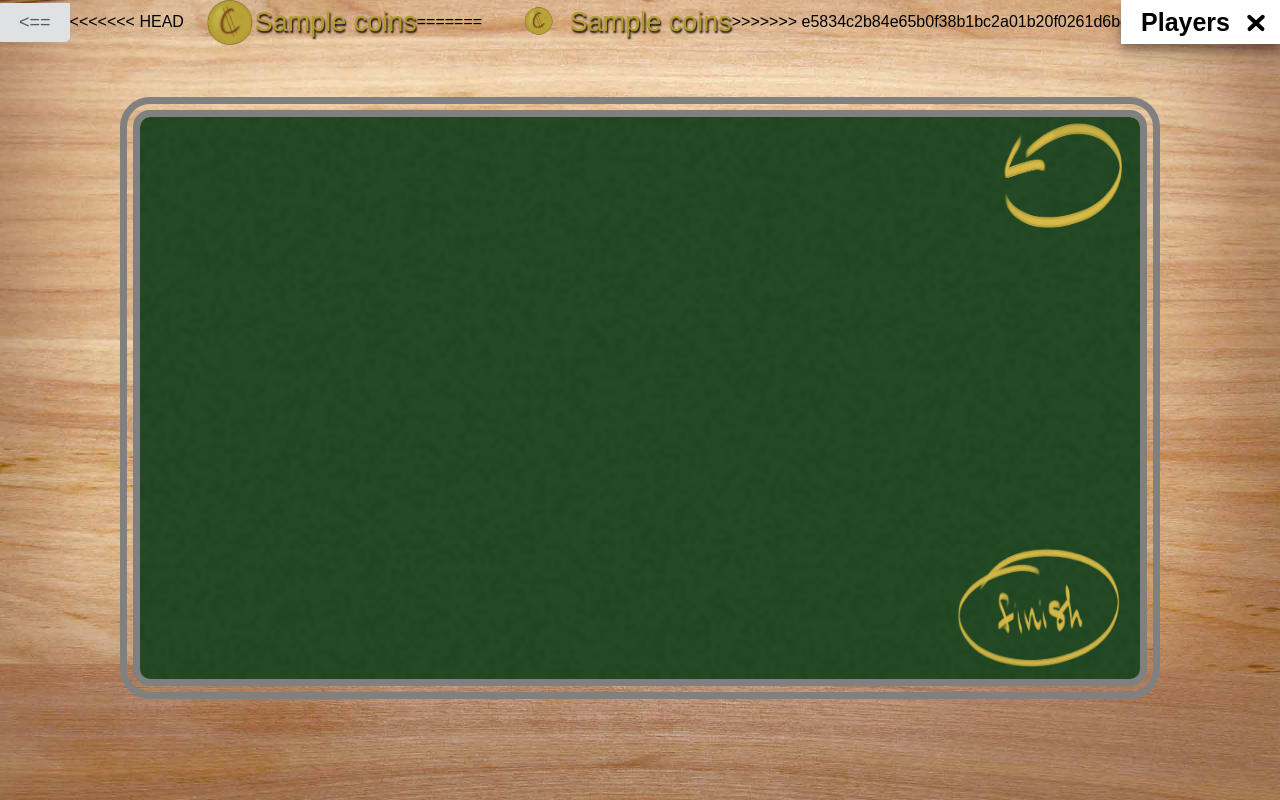
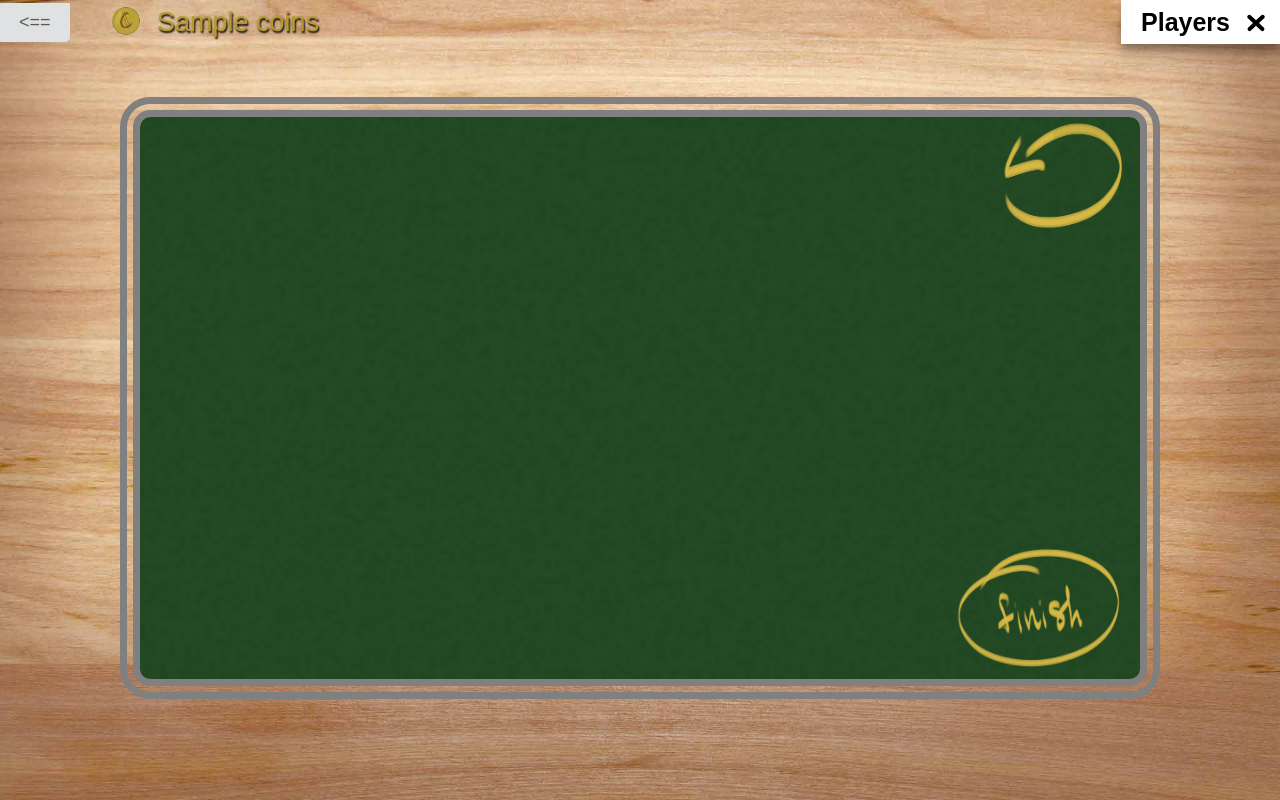
Before and after one commit to kristyanYochev/mathstick, a Flask app: template templates/game.html in a window 1280 px wide. Run offline with Flask 2, Linux system fonts and the light colour scheme; the template is opened without the code that fills it: most values are stand-ins (such as "Sample title", 1, 10 or a date in 2020); parts of the project's set-up code (start-up, migrations or seed data) failed here and were passed over.

Commit message:
[Merge] game.html

```diff
--- a/templates/game.html
+++ b/templates/game.html
@@ -24,13 +24,8 @@
         <div class="game_layout">
             <div class="navbar">
                 <input class="back button" type="button" value="<==" onclick="location.href = '/settings'">
-<<<<<<< HEAD
-                <img src="../static/images/coins_broken_transperent_new.png" alt="coins"/>
-                <div>{{ coins }}</div>
-=======
                 <img src="../static/images/coins_broken_transperent.png" alt="coins"/>
                 <div id="coin_count">{{ coins }}</div>
->>>>>>> e5834c2b84e65b0f38b1bc2a01b20f0261d6bc1e
             </div>
             <div id="game">
 
```
